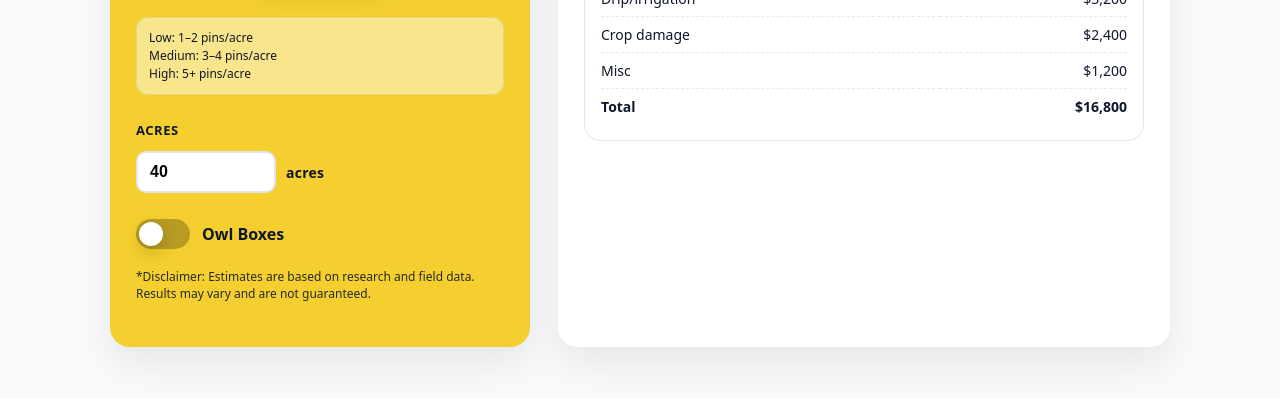
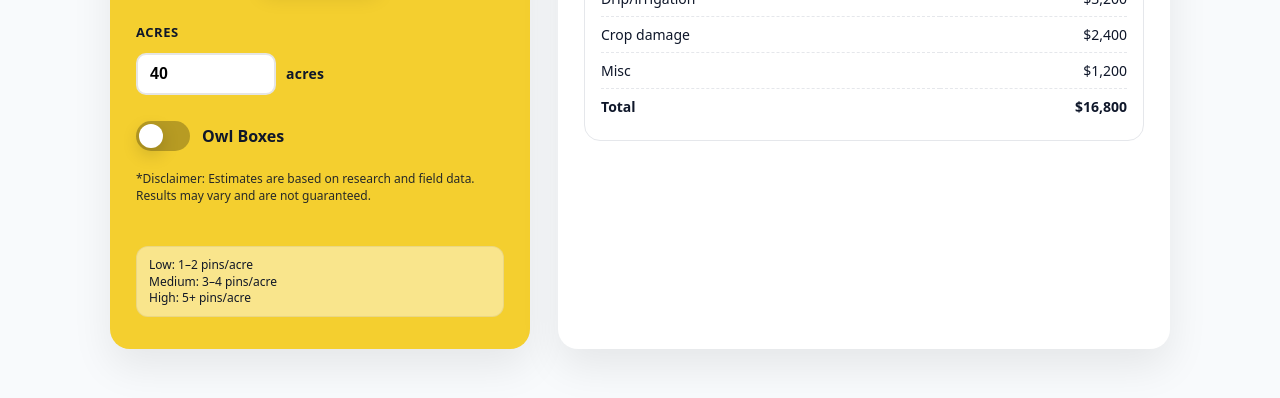
Before and after one commit to andrewhalvorsen/gopher-impact-Sales, a plain HTML site: page index.html in a window 1280 px wide. Shown: the part 264-662 px from the top of the page. Drawn offline with Linux system fonts and the light colour scheme.

Commit message:
Update index.html

```diff
--- a/index.html
+++ b/index.html
@@ -55,8 +55,7 @@
   .tbl tr:last-child td{ border-bottom:none; font-weight:800; }
 
   /* Pins/acre key styling */
-  .key{ margin-top:8px; padding:10px 12px; border-radius:12px; background:rgba(255,255,255,.45); border:1px solid rgba(0,0,0,.06); font-size:12px; line-height:1.35; color:#111827; }
-  .key div{ margin:2px 0; }
+  .key{ margin-top:4px; padding:10px 12px; border-radius:12px; background:rgba(255,255,255,.45); border:1px solid rgba(0,0,0,.06); font-size:12px; line-height:1.35; color:#111827; }
 
   @media (max-width:1024px){ .wrap{ grid-template-columns:1fr; } }
 </style>
@@ -74,12 +73,6 @@
           <button type="button" class="infbtn" data-level="1" role="tab" aria-selected="false">Low</button>
           <button type="button" class="infbtn active" data-level="2" role="tab" aria-selected="true">Medium</button>
           <button type="button" class="infbtn" data-level="3" role="tab" aria-selected="false">High</button>
-        </div>
-        <!-- Pins/acre key -->
-        <div class="key" aria-label="Pins per acre guide">
-          <div>Low: 1–2 pins/acre</div>
-          <div>Medium: 3–4 pins/acre</div>
-          <div>High: 5+ pins/acre</div>
         </div>
       </div>
 
@@ -103,6 +96,15 @@
         <p class="disclaimer">
           *Disclaimer: Estimates are based on research and field data. Results may vary and are not guaranteed.
         </p>
+      </div>
+
+      <!-- Pins/acre key (moved below Acres + Owl Boxes) -->
+      <div class="group">
+        <div class="key" aria-label="Pins per acre guide">
+          <div>Low: 1–2 pins/acre</div>
+          <div>Medium: 3–4 pins/acre</div>
+          <div>High: 5+ pins/acre</div>
+        </div>
       </div>
     </section>
 
@@ -281,7 +283,7 @@ $$(".infbtn").forEach(btn=>{
   });
 });
 $("#acres").addEventListener("input", render);
-$("#acres").addEventListener("blur", ()=>{ getAcres(); render(); }); // clean up any partial input
+$("#acres").addEventListener("blur", ()=>{ getAcres(); render(); });
 $("#owls").addEventListener("change", render);
 
 window.addEventListener("load", ()=>{
```
